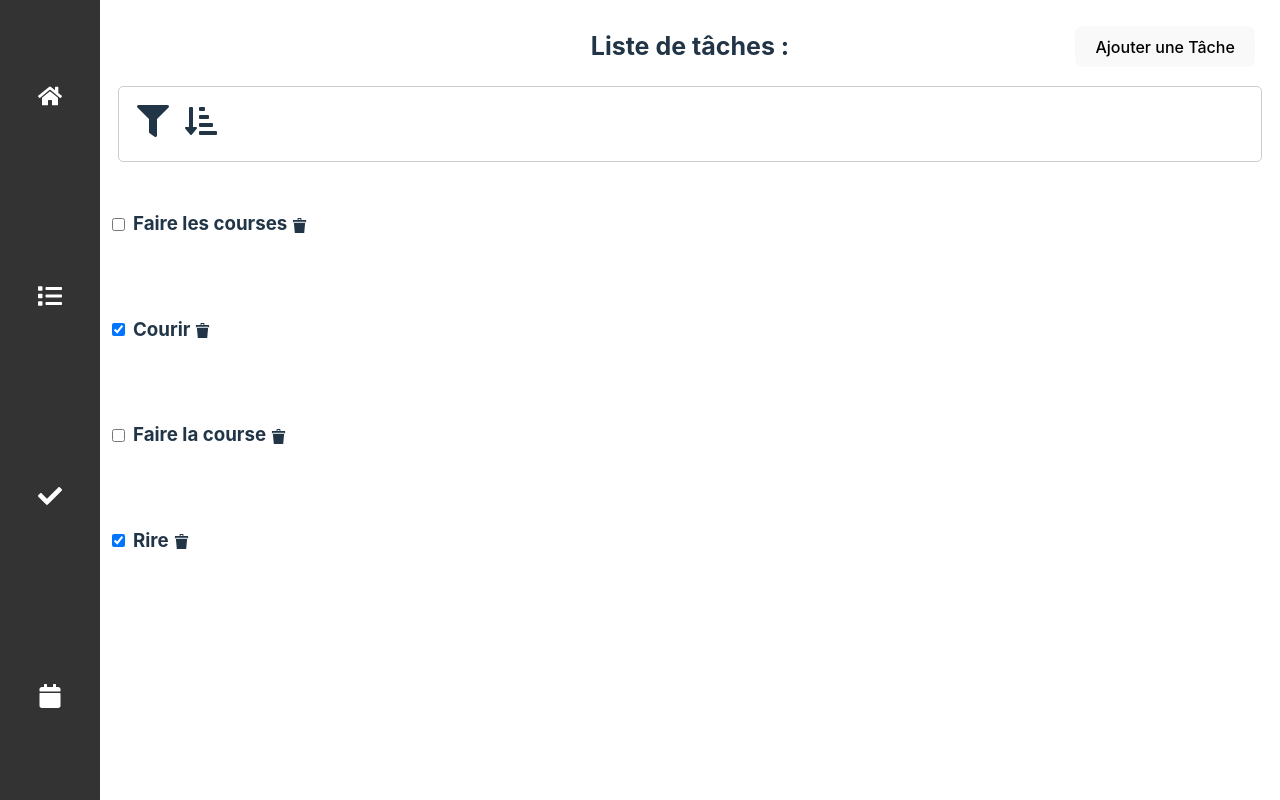
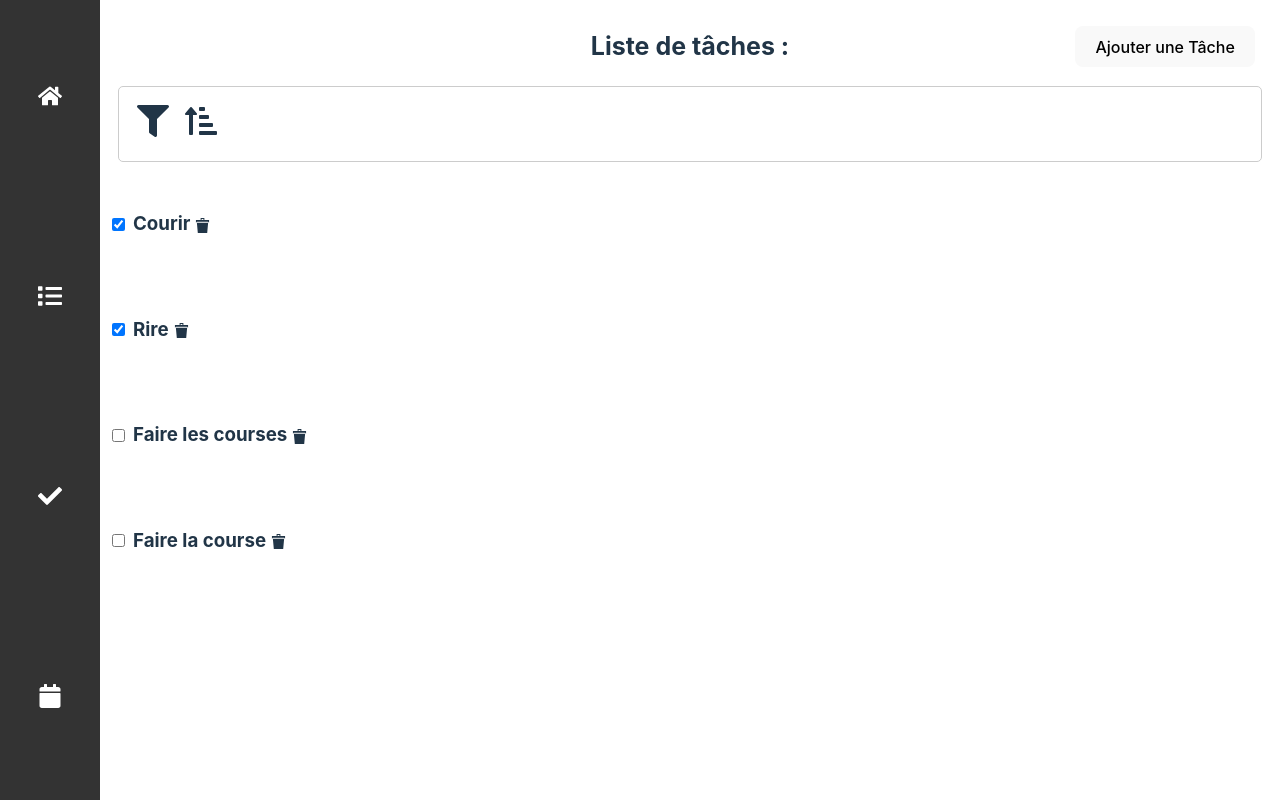
Before and after one commit to GuaisClement/TodoApp, a React (Vite) app: page / in a window 1280 px wide. Both pictures are taken after a click on the element 50 px from the left and 300 px from the top of the page. Built offline with nearby package versions, Linux system fonts and the light colour scheme.

Commit message:
feat: filter sort by date & tag today

```diff
--- a/src/task-list/TaskList.tsx
+++ b/src/task-list/TaskList.tsx
@@ -14,7 +14,7 @@ function TaskList() {
       checked: false,
       title: 'Faire les courses',
       content: 'Acheter du lait, des œufs, et du pain.',
-      date: new Date(),
+      date : new Date(2023, 11, 31, 12, 0, 0, 0),
       tags : ["tag1"],
     },
     {
@@ -22,7 +22,7 @@ function TaskList() {
       checked: true,
       title: 'Courir',
       content: 'Avec ses pieds',
-      date: new Date(),
+      date: new Date(2022, 11, 31, 12, 0, 0, 0),
       tags : ["tag1","tag2","tag3"],
     },
     {
@@ -30,7 +30,7 @@ function TaskList() {
       checked: false,
       title: 'Faire la course',
       content: 'Vroum Vroum',
-      date: new Date(),
+      date: new Date(2024, 11, 31, 12, 0, 0, 0),
       tags : ["tag2"],
     },
     {
--- a/src/task-list/filter/Task-filter.tsx
+++ b/src/task-list/filter/Task-filter.tsx
@@ -1,6 +1,6 @@
 import React, { forwardRef, useEffect, useImperativeHandle, useState } from 'react';
 import { TaskModel } from '../../model/task-model';
-import { FaFilter } from 'react-icons/fa';
+import { FaFilter, FaSortAmountUpAlt } from 'react-icons/fa';
 import { FaSortAmountDownAlt } from "react-icons/fa";
 import { RxCross1 } from "react-icons/rx";
 import './Task-filter.css'
@@ -15,15 +15,23 @@ type TaskFilterProps = {
 const TaskFilter = forwardRef(({ data, onFilterChange }: TaskFilterProps, ref) => {
 
   const [showFilter, setShowFilter] = useState<boolean>(false);
-  const [selectedDisplayOption, setSelectedDisplayOption] = useState<
-    'checked' | 'unchecked' | 'both'
-  >('both');
+  const [selectedDisplayOption, setSelectedDisplayOption] = useState<'checked' | 'unchecked' | 'both'>('both');
   const [selectedTags, setSelectedTags] = useState<string[]>([]);
+  const [sortOrder, setSortOrder] = useState<'asc' | 'desc'>('asc');
+
+
 
   useImperativeHandle(ref, () => ({
     getNewFilteredData,
     setNewFilteredData,
+    toggleSortOrder,
   }));
+
+  const toggleSortOrder = () => {
+    const newSortOrder = sortOrder === 'asc' ? 'desc' : 'asc';
+    setSortOrder(newSortOrder);
+    updateFilteredData();
+  };
 
   const handleDisplayOptionChange = (event: React.ChangeEvent<HTMLInputElement>) => {
     const newDisplayOption = event.target.value as 'checked' | 'unchecked' | 'both';
@@ -57,6 +65,14 @@ const TaskFilter = forwardRef(({ data, onFilterChange }: TaskFilterProps, ref) =
     return data.filter((task) => {
       const isTaskChecked = task.checked;
       const hasSelectedTags = selectedTags.length === 0 || selectedTags.some((t) => task.tags.includes(t));
+      const isTaskToday = isDateToday(task.date);
+
+      if (isTaskToday && !task.tags.includes('today')) {
+        task.tags.push('today');
+      }else if (!isTaskToday && task.tags.includes('today')) {
+        const index = task.tags.indexOf('today');
+        task.tags.splice(index, 1);
+      }
 
       switch (selectedDisplayOption) {
         case 'checked':
@@ -71,22 +87,21 @@ const TaskFilter = forwardRef(({ data, onFilterChange }: TaskFilterProps, ref) =
   };
 
   const updateFilteredData = () => {
-    const updatedFilteredData = data.filter((task) => {
-      const isTaskChecked = task.checked;
-      const hasSelectedTags =
-        selectedTags.length === 0 || selectedTags.some((t) => task.tags.includes(t));
+    const updatedFilteredData = getNewFilteredData();
+    const sortedData = sortOrder === 'asc'
+      ? [...updatedFilteredData].sort((a, b) => a.date.getTime() - b.date.getTime())
+      : [...updatedFilteredData].sort((a, b) => b.date.getTime() - a.date.getTime());
 
-      switch (selectedDisplayOption) {
-        case 'checked':
-          return isTaskChecked && hasSelectedTags;
-        case 'unchecked':
-          return !isTaskChecked && hasSelectedTags;
-        default:
-          // 'both' option
-          return hasSelectedTags;
-      }
-    });
-    onFilterChange(updatedFilteredData);
+    onFilterChange(sortedData);
+  };
+
+  const isDateToday = (date: Date): boolean => {
+    const today = new Date();
+    return (
+      date.getDate() === today.getDate() &&
+      date.getMonth() === today.getMonth() &&
+      date.getFullYear() === today.getFullYear()
+    );
   };
 
   const allTags = Array.from(new Set(data.flatMap((task) => task.tags)));
@@ -96,7 +111,11 @@ const TaskFilter = forwardRef(({ data, onFilterChange }: TaskFilterProps, ref) =
     <div className="filter">
         <div className="filter-icon">
           <FaFilter onClick={() => setShowFilter(!showFilter)}/>
-          <FaSortAmountDownAlt />
+          {sortOrder === 'asc' ? (
+            <FaSortAmountUpAlt onClick={toggleSortOrder} />
+          ) : (
+            <FaSortAmountDownAlt onClick={toggleSortOrder} />
+          )}
         </div>
 
         {showFilter === true && (
```
